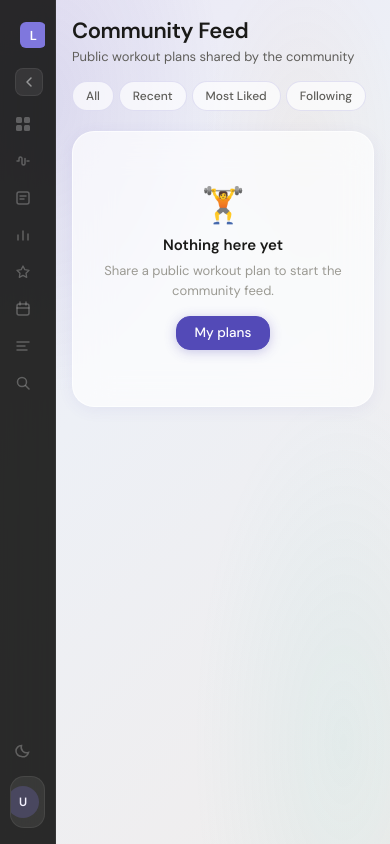
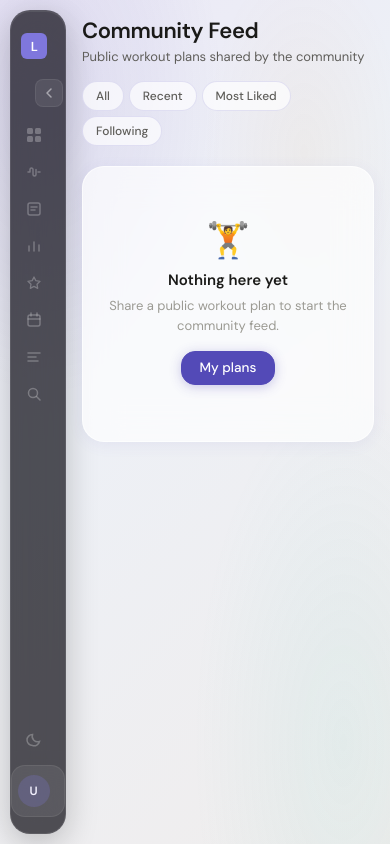
Before and after one commit to pat-caputi/agile-web-development, a Flask app: template templates/feed.html in a window 390 px wide. Run offline with Flask 3, Linux system fonts and the light colour scheme; the template is opened without the code that fills it, so the values that code supplies are empty; some libraries are stand-ins or nearby versions.

Commit message:
made the sidebar fit in with the other css changes

```diff
--- a/static/css/style.css
+++ b/static/css/style.css
@@ -183,10 +183,11 @@ body::before {
 .sidebar {
   width: var(--sidebar-w);
   flex-shrink: 0;
-  background: rgba(14, 14, 13, 0.88);
-  backdrop-filter: blur(24px);
-  -webkit-backdrop-filter: blur(24px);
-  border-right: 1px solid rgba(255, 255, 255, 0.06);
+  background: rgba(10, 9, 16, 0.70);
+  backdrop-filter: blur(36px) saturate(180%);
+  -webkit-backdrop-filter: blur(36px) saturate(180%);
+  border: 1px solid rgba(255, 255, 255, 0.09);
+  box-shadow: 0 8px 32px rgba(0, 0, 0, 0.22), inset 0 1px 0 rgba(255, 255, 255, 0.08);
   display: flex;
   flex-direction: column;
   padding: 18px 10px 16px;
@@ -195,11 +196,16 @@ body::before {
   overflow: hidden;
   position: relative;
   z-index: 1;
+  margin: 10px 0 10px 10px;
+  border-radius: 20px;
+  height: calc(100vh - 20px);
 }
 
 /* ── Collapsed state ── */
 .sidebar.collapsed, [data-sidebar="collapsed"] .sidebar {
   width: var(--sidebar-w-collapsed);
+  padding-left: 0;
+  padding-right: 0;
 }
 
 /* Logo */
@@ -246,6 +252,12 @@ body::before {
   opacity: 0;
   width: 0;
   pointer-events: none;
+}
+
+.sidebar.collapsed .sidebar-logo, [data-sidebar="collapsed"] .sidebar .sidebar-logo {
+  justify-content: center;
+  padding-left: 0;
+  padding-right: 0;
 }
 
 /* Collapse toggle button */
@@ -266,7 +278,7 @@ body::before {
 }
 
 .sidebar-toggle:hover { background: var(--sb-active); color: var(--sb-text-hover); }
-.sidebar.collapsed .sidebar-toggle, [data-sidebar="collapsed"] .sidebar .sidebar-toggle{ transform: rotate(180deg); margin-left: 0; }
+.sidebar.collapsed .sidebar-toggle, [data-sidebar="collapsed"] .sidebar .sidebar-toggle{ transform: rotate(180deg); margin: 0 auto; }
 
 /* Nav links */
 .nav-link {
@@ -864,6 +876,8 @@ img.nav-user-avatar {
 @media (max-width: 640px) {
   .sidebar {
     width: var(--sidebar-w-collapsed) !important;
+    padding-left: 0 !important;
+    padding-right: 0 !important;
   }
 
   .sidebar-logo-text,
@@ -875,6 +889,12 @@ img.nav-user-avatar {
     pointer-events: none !important;
   }
 
+  .sidebar-logo {
+    justify-content: center;
+    padding-left: 0;
+    padding-right: 0;
+  }
+
   .nav-link,
   .theme-toggle {
     justify-content: center;
@@ -903,7 +923,7 @@ img.nav-user-avatar {
 
 .sidebar.collapsed .sidebar-toggle, [data-sidebar="collapsed"] .sidebar .sidebar-toggle{
   align-self: center;
-  margin-right: 0;
+  margin: 0 auto;
 }
 
 /* password toggle */
```
